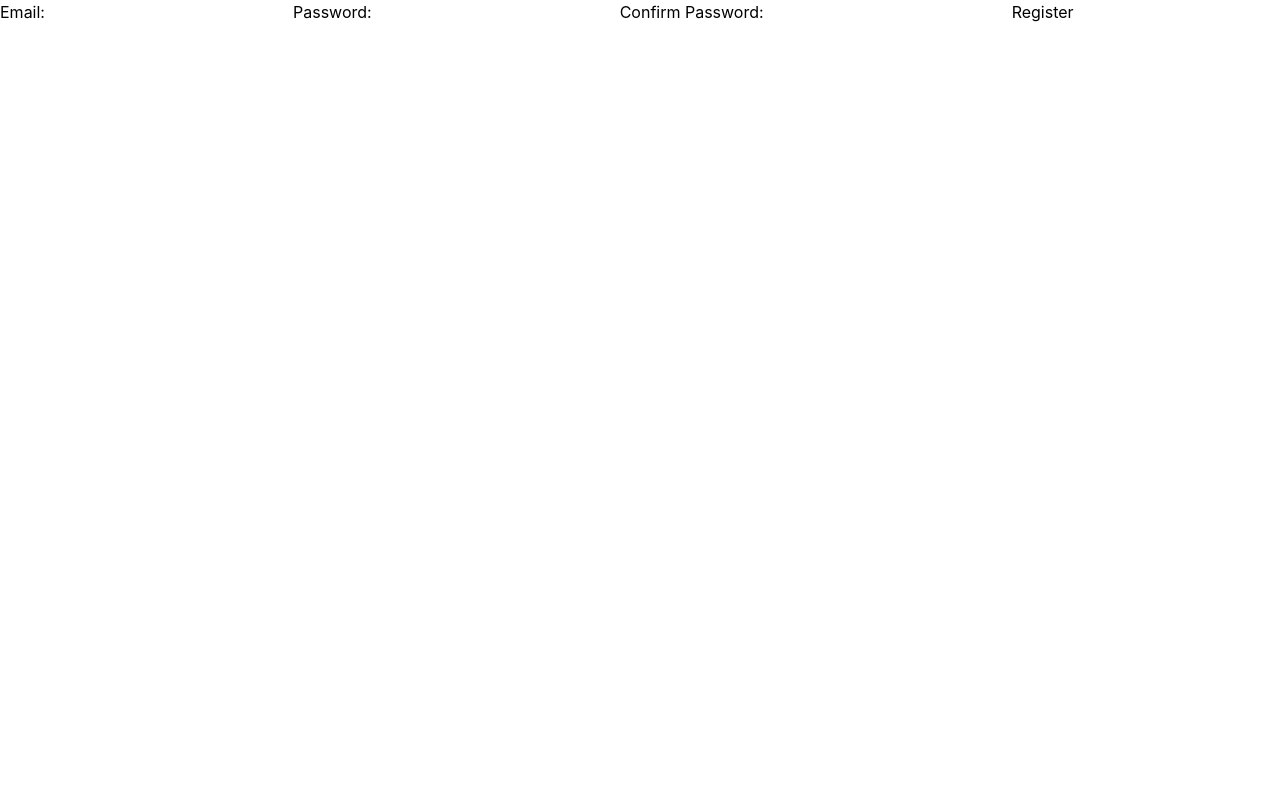
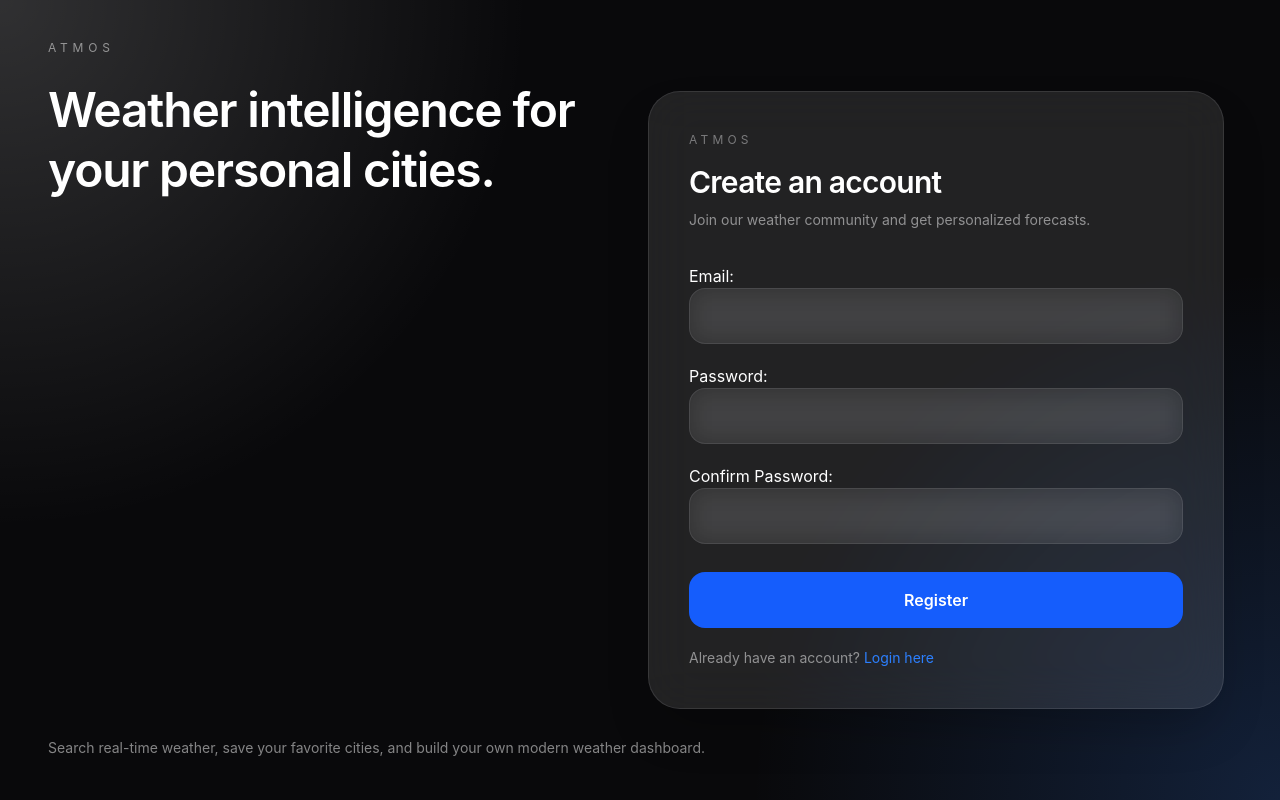
Before and after one commit to Vaios-S/atmos-weather-dashboard, a React (Vite) app: page /register in a window 1280 px wide. Built offline with nearby package versions, Linux system fonts and the light colour scheme.

Commit message:
feat(auth): implement authentication system and auth UI

```diff
--- /dev/null
+++ b/src/components/auth/AuthCard.jsx
@@ -0,0 +1,43 @@
+export default function AuthLayout({ children, title, subtitle }) {
+  return (
+    <main className="min-h-screen bg-zinc-950 text-white">
+      <div className="flex min-h-screen flex-col lg:flex-row">
+        <section className="relative hidden flex-1 overflow-hidden lg:flex">
+          <div className="absolute inset-0 bg-[radial-gradient(circle_at_top_left,rgba(255,255,255,0.18),transparent_35%),radial-gradient(circle_at_bottom_right,rgba(59,130,246,0.18),transparent_35%)]" />
+
+          <div className="relative z-10 flex h-full flex-col justify-between p-12">
+            <div>
+              <p className="text-sm uppercase tracking-[0.4em] text-white/50">
+                Atmos
+              </p>
+              <h1 className="mt-6 max-w-xl text-5xl font-semibold leading-tight tracking-tight">
+                Weather intelligence for your personal cities.
+              </h1>
+            </div>
+
+            <p className="max-w-md text-sm leading-6 text-white/50">
+              Search real-time weather, save your favorite cities, and build
+              your own modern weather dashboard.
+            </p>
+          </div>
+        </section>
+
+        <section className="flex min-h-screen flex-1 items-center justify-center px-6 py-10 sm:px-8 lg:px-12">
+          <div className="w-full max-w-md rounded-3xl border border-white/10 bg-white/10 p-6 shadow-2xl backdrop-blur-xl sm:p-8">
+            <div className="mb-8">
+              <p className="text-sm uppercase tracking-[0.35em] text-white/40">
+                Atmos
+              </p>
+              <h2 className="mt-4 text-3xl font-semibold tracking-tight">
+                {title}
+              </h2>
+              <p className="mt-2 text-sm leading-6 text-white/50">{subtitle}</p>
+            </div>
+
+            {children}
+          </div>
+        </section>
+      </div>
+    </main>
+  );
+}
--- /dev/null
+++ b/src/components/auth/AuthLayout.jsx
@@ -0,0 +1,42 @@
+export default function AuthLayout({ children, title, subtitle }) {
+  return (
+    <main className="min-h-screen bg-zinc-950 text-white bg-[radial-gradient(circle_at_top_left,rgba(255,255,255,0.16),transparent_35%),radial-gradient(circle_at_bottom_right,rgba(59,130,246,0.2),transparent_35%)]">
+      <div className="grid min-h-screen grid-rows-[auto_auto_auto] px-6 py-10 lg:grid-cols-2 lg:grid-rows-1 lg:px-12">
+        <section className="flex flex-col items-center text-center lg:items-start lg:text-left">
+          <div>
+            <p className="text-xs uppercase tracking-[0.4em] text-white/50">
+              Atmos
+            </p>
+
+            <h1 className="mt-6 max-w-xl text-3xl font-semibold leading-tight tracking-tight sm:text-4xl lg:text-5xl">
+              Weather intelligence for your personal cities.
+            </h1>
+          </div>
+        </section>
+
+        <section className="flex w-full items-center justify-center py-10 lg:py-0">
+          <div className="w-full max-w-xl rounded-[2rem] border border-white/10 bg-white/10 p-8 shadow-2xl backdrop-blur-xl sm:p-10">
+            <div className="mb-8">
+              <p className="text-xs uppercase tracking-[0.35em] text-white/40">
+                Atmos
+              </p>
+
+              <h2 className="mt-4 text-3xl font-semibold tracking-tight">
+                {title}
+              </h2>
+
+              <p className="mt-2 text-sm leading-6 text-white/50">{subtitle}</p>
+            </div>
+
+            {children}
+          </div>
+        </section>
+
+        <p className=" flex flex-col items-center text-center lg:items-start lg:text-leftmax-w-md text-center text-sm leading-6 text-white/50 lg:absolute lg:bottom-10 lg:left-12 lg:text-left">
+          Search real-time weather, save your favorite cities, and build your
+          own modern weather dashboard.
+        </p>
+      </div>
+    </main>
+  );
+}
--- a/src/pages/Login.jsx
+++ b/src/pages/Login.jsx
@@ -1,6 +1,7 @@
 import useAuth from "../hooks/useAuth";
 import { useState } from "react";
-import { useNavigate } from "react-router-dom";
+import { useNavigate, Link } from "react-router-dom";
+import AuthLayout from "../components/auth/AuthLayout";
 
 export default function Login() {
   const [formData, setFormData] = useState({
@@ -39,23 +40,93 @@ export default function Login() {
 
   return (
     <>
-      <form onSubmit={handleSubmit}>
+      <AuthLayout
+        title="Welcome back"
+        subtitle="Sign in to continue to your weather dashboard."
+      >
+        <form className="space-y-5" onSubmit={handleSubmit}>
           <label>Email:</label>
           <input
+            className="
+w-full
+h-14
+rounded-2xl
+border
+border-white/10
+bg-white/5
+px-5
+text-white
+placeholder:text-white/40
+backdrop-blur-md
+transition-all
+duration-200
+outline-none
+focus:border-blue-500
+focus:bg-white/[0.08]
+focus:ring-4
+focus:ring-blue-500/20
+"
             type="email"
             value={formData.email}
-          onChange={(e) => setFormData({ ...formData, email: e.target.value })}
+            onChange={(e) =>
+              setFormData({ ...formData, email: e.target.value })
+            }
           />
           <label>Password:</label>
           <input
+            className="
+w-full
+h-14
+rounded-2xl
+border
+border-white/10
+bg-white/5
+px-5
+text-white
+placeholder:text-white/40
+backdrop-blur-md
+transition-all
+duration-200
+outline-none
+focus:border-blue-500
+focus:bg-white/[0.08]
+focus:ring-4
+focus:ring-blue-500/20
+"
             type="password"
             value={formData.password}
             onChange={(e) =>
               setFormData({ ...formData, password: e.target.value })
             }
           />
-        <button type="submit">Login</button>
+          <button
+            className="
+mt-2
+w-full
+h-14
+rounded-2xl
+bg-blue-600
+font-semibold
+text-white
+transition-all
+duration-300
+hover:bg-blue-500
+hover:shadow-lg
+hover:shadow-blue-500/30
+active:scale-[0.98]
+"
+            type="submit"
+          >
+            Login
+          </button>
+          <p className="text-sm text-white/50">
+            Don't have an account?{" "}
+            <Link to="/register" className="text-blue-500 hover:underline">
+              Register here
+            </Link>
+          </p>
         </form>
+      </AuthLayout>
     </>
   );
 }
--- a/src/pages/Register.jsx
+++ b/src/pages/Register.jsx
@@ -1,6 +1,7 @@
 import { useState } from "react";
 import useAuth from "../hooks/useAuth";
-import { useNavigate } from "react-router-dom";
+import { useNavigate, Link } from "react-router-dom";
+import AuthLayout from "../components/auth/AuthLayout";
 
 export default function Register() {
   const [formData, setFormData] = useState({
@@ -65,16 +66,60 @@ export default function Register() {
 
   return (
     <>
-      <form onSubmit={handleSubmit}>
+      <AuthLayout
+        title="Create an account"
+        subtitle="Join our weather community and get personalized forecasts."
+      >
+        <form className="space-y-5" onSubmit={handleSubmit}>
           <label>Email:</label>
           <input
+            className="
+w-full
+h-14
+rounded-2xl
+border
+border-white/10
+bg-white/5
+px-5
+text-white
+placeholder:text-white/40
+backdrop-blur-md
+transition-all
+duration-200
+outline-none
+focus:border-blue-500
+focus:bg-white/[0.08]
+focus:ring-4
+focus:ring-blue-500/20
+"
             type="email"
             name="email"
             value={formData.email}
-          onChange={(e) => setFormData({ ...formData, email: e.target.value })}
+            onChange={(e) =>
+              setFormData({ ...formData, email: e.target.value })
+            }
           />
           <label>Password:</label>
           <input
+            className="
+w-full
+h-14
+rounded-2xl
+border
+border-white/10
+bg-white/5
+px-5
+text-white
+placeholder:text-white/40
+backdrop-blur-md
+transition-all
+duration-200
+outline-none
+focus:border-blue-500
+focus:bg-white/[0.08]
+focus:ring-4
+focus:ring-blue-500/20
+"
             type="password"
             name="password"
             value={formData.password}
@@ -84,6 +129,25 @@ export default function Register() {
           />
           <label>Confirm Password:</label>
           <input
+            className="
+w-full
+h-14
+rounded-2xl
+border
+border-white/10
+bg-white/5
+px-5
+text-white
+placeholder:text-white/40
+backdrop-blur-md
+transition-all
+duration-200
+outline-none
+focus:border-blue-500
+focus:bg-white/[0.08]
+focus:ring-4
+focus:ring-blue-500/20
+"
             type="password"
             name="confirmPassword"
             value={formData.confirmPassword}
@@ -91,8 +155,34 @@ export default function Register() {
               setFormData({ ...formData, confirmPassword: e.target.value })
             }
           />
-        <button type="submit">Register</button>
+          <button
+            className="
+mt-2
+w-full
+h-14
+rounded-2xl
+bg-blue-600
+font-semibold
+text-white
+transition-all
+duration-300
+hover:bg-blue-500
+hover:shadow-lg
+hover:shadow-blue-500/30
+active:scale-[0.98]
+"
+            type="submit"
+          >
+            Register
+          </button>
+          <p className="text-sm text-white/50">
+            Already have an account?{" "}
+            <Link to="/login" className="text-blue-500 hover:underline">
+              Login here
+            </Link>
+          </p>
         </form>
+      </AuthLayout>
     </>
   );
 }
```
Lines whose indentation alone changed are shown as unchanged.
